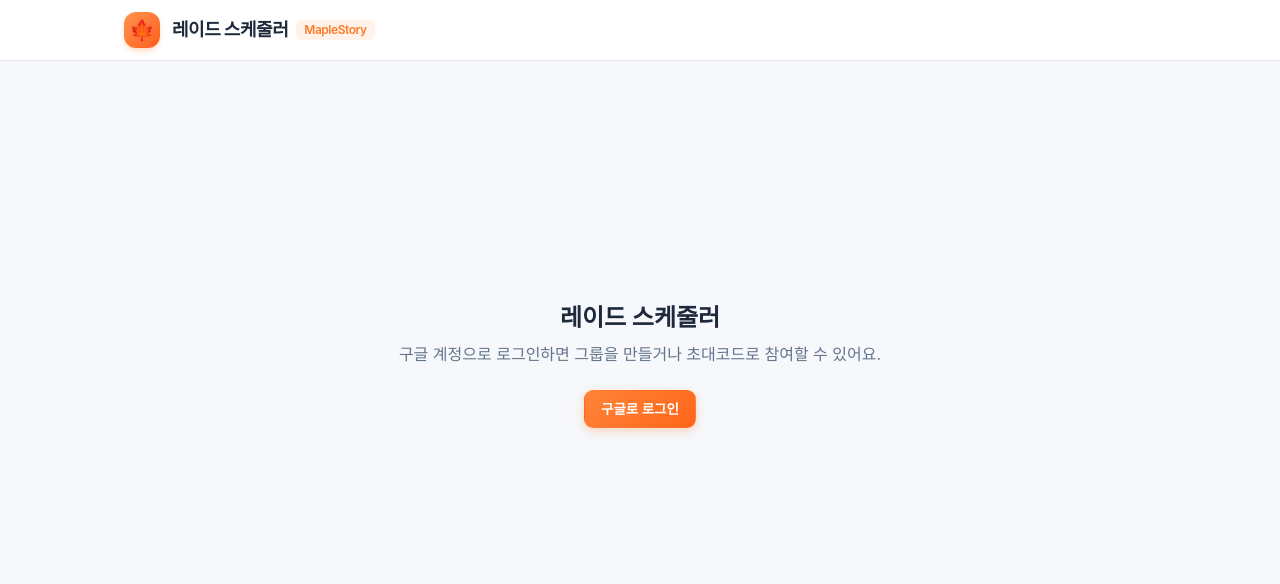
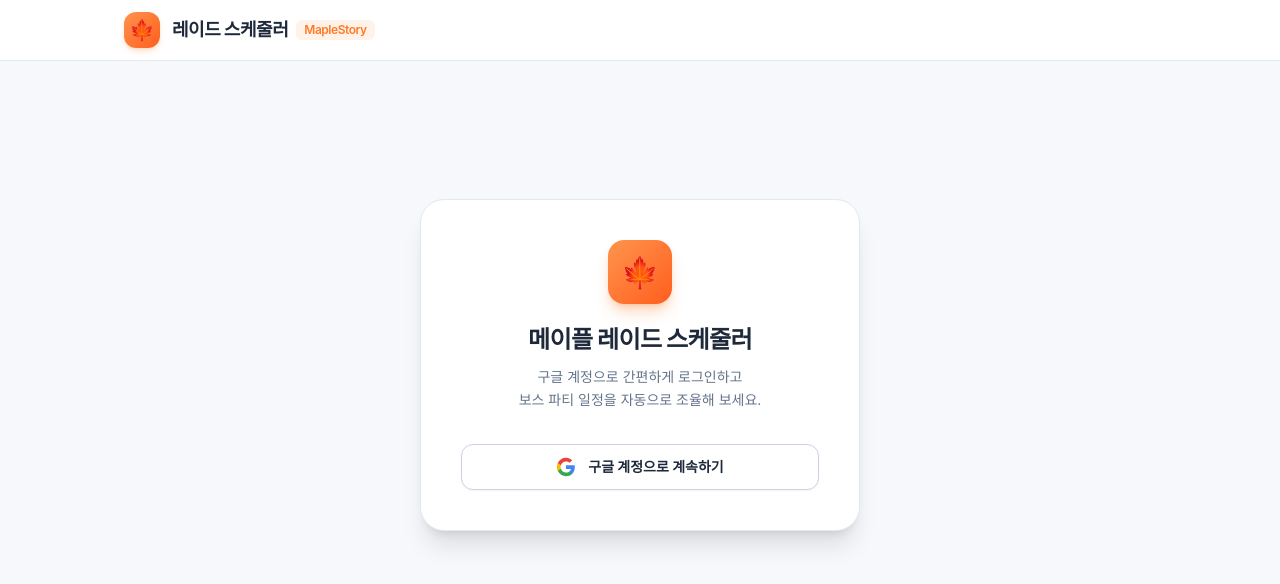
Before and after one commit to ozoerrrr/maple-bosschecker, a Next.js app: page /login in a window 1280 px wide. Shown: the top 584 px of the page. Built offline with nearby package versions, Linux system fonts and the light colour scheme; no server answers.

Commit message:
Refactor login page with new design and content
Updated the login page layout with new styles and content.

```diff
--- a/src/app/login/page.tsx
+++ b/src/app/login/page.tsx
@@ -14,16 +14,35 @@
   }
 
   return (
-    <main className="flex min-h-[70vh] flex-col items-center justify-center gap-6 text-center">
-      <div>
-        <h1 className="text-2xl font-bold">레이드 스케줄러</h1>
-        <p className="mt-2 text-muted">
-          구글 계정으로 로그인하면 그룹을 만들거나 초대코드로 참여할 수 있어요.
+    <main className="flex min-h-[70vh] flex-col items-center justify-center text-center px-4">
+      <div className="bg-white rounded-3xl border border-[#E2E8F0] shadow-xl p-10 max-w-[440px] w-full">
+        {/* 단풍잎 심볼 */}
+        <div className="w-16 h-16 bg-gradient-to-br from-[#FF944D] to-[#FF5E1E] rounded-2xl flex items-center justify-center text-white text-3xl shadow-lg shadow-orange-500/30 mx-auto mb-5">
+          🍁
+        </div>
+
+        <h1 className="text-2xl font-extrabold text-[#1E293B] tracking-tight">
+          메이플 레이드 스케줄러
+        </h1>
+        <p className="text-sm text-[#64748B] mt-2.5 leading-relaxed">
+          구글 계정으로 간편하게 로그인하고<br />
+          보스 파티 일정을 자동으로 조율해 보세요.
         </p>
+
+        {/* 구글 로그인 버튼 */}
+        <button
+          onClick={signInWithGoogle}
+          className="w-full flex items-center justify-center gap-3 bg-white border border-[#CBD5E1] rounded-xl py-3 px-5 text-sm font-bold text-[#1E293B] hover:bg-[#F8FAFC] hover:border-[#94A3B8] shadow-sm transition-all mt-8 active:scale-95"
+        >
+          <svg width="20" height="20" viewBox="0 0 24 24">
+            <path fill="#4285F4" d="M22.56 12.25c0-.78-.07-1.53-.2-2.25H12v4.26h5.92c-.26 1.37-1.04 2.53-2.21 3.31v2.77h3.57c2.08-1.92 3.28-4.74 3.28-8.09z"/>
+            <path fill="#34A853" d="M12 23c2.97 0 5.46-.98 7.28-2.66l-3.57-2.77c-.98.66-2.23 1.06-3.71 1.06-2.86 0-5.29-1.93-6.16-4.53H2.18v2.84C3.99 20.53 7.7 23 12 23z"/>
+            <path fill="#FBBC05" d="M5.84 14.09c-.22-.66-.35-1.36-.35-2.09s.13-1.43.35-2.09V7.06H2.18C1.43 8.55 1 10.22 1 12s.43 3.45 1.18 4.94l2.85-2.22.81-.63z"/>
+            <path fill="#EA4335" d="M12 5.38c1.62 0 3.06.56 4.21 1.64l3.15-3.15C17.45 2.09 14.97 1 12 1 7.7 1 3.99 3.47 2.18 7.06l3.66 2.84c.87-2.6 3.3-4.52 6.16-4.52z"/>
+          </svg>
+          <span>구글 계정으로 계속하기</span>
+        </button>
       </div>
-      <button onClick={signInWithGoogle} className="btn-primary">
-        구글로 로그인
-      </button>
     </main>
   );
 }
```
